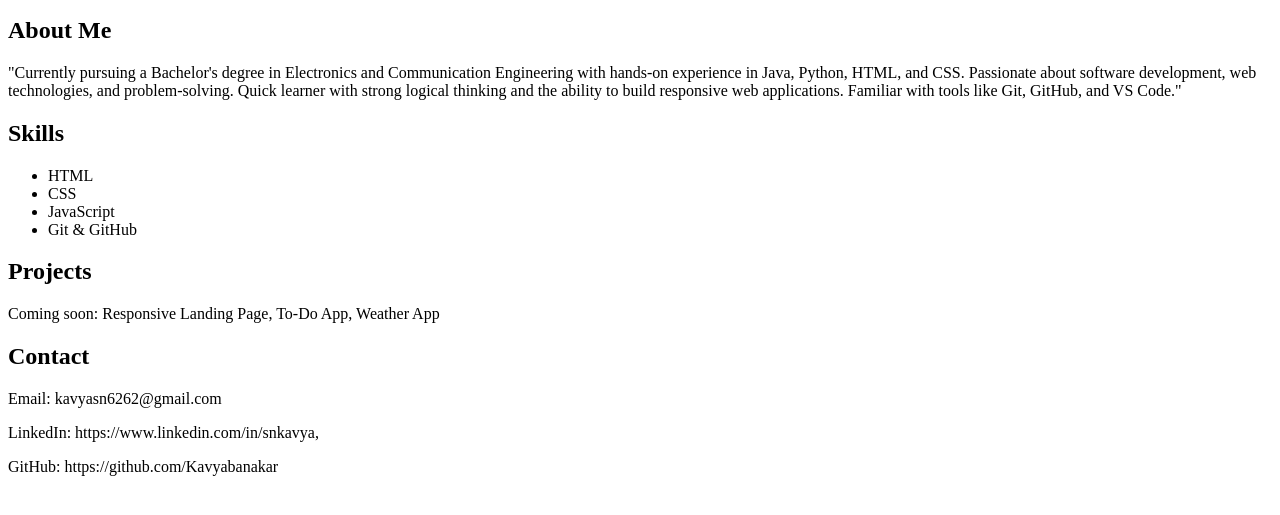
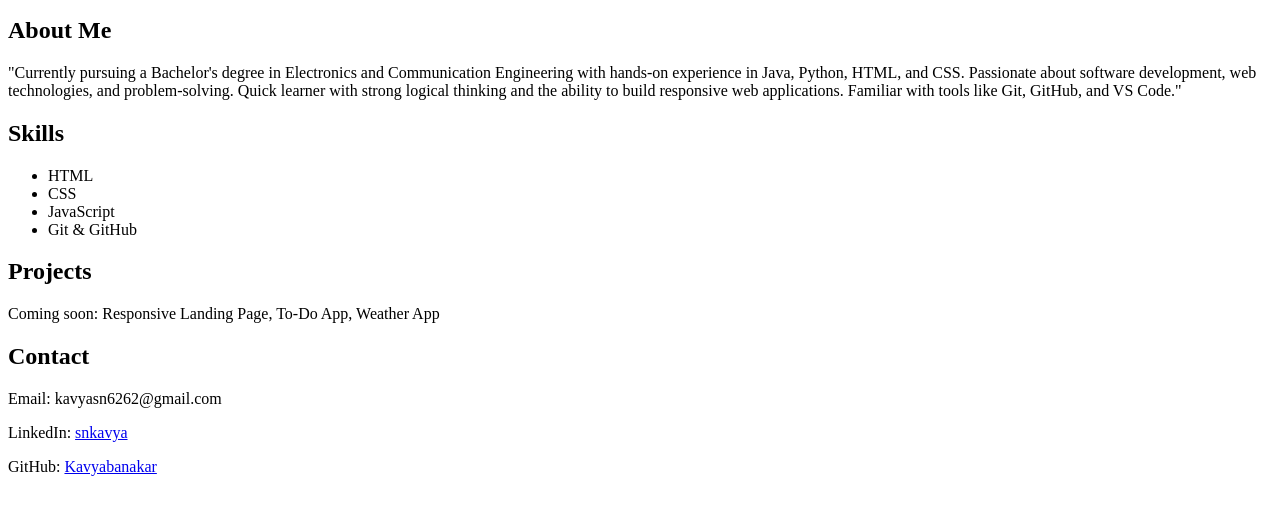
Before and after one commit to Kavyabanakar/INTERNSHIP-WEEK-1-4, a plain HTML site: page index.html in a window 1280 px wide. Shown: the part 101-616 px from the top of the page. Drawn offline with Linux system fonts and the light colour scheme.

Commit message:
updated line on 37 38 39 40

```diff
--- a/index.html
+++ b/index.html
@@ -35,8 +35,8 @@
   <section>
     <h2>Contact</h2>
     <p>Email: kavyasn6262@gmail.com</p>
-    <p>LinkedIn: https://www.linkedin.com/in/snkavya,</p>
-    <p>GitHub: https://github.com/Kavyabanakar</p>
+    <p>LinkedIn: <a href="https://www.linkedin.com/in/snkavya" target="_blank">snkavya</a></p>
+    <p>GitHub: <a href="https://github.com/Kavyabanakar" target="_blank">Kavyabanakar</a></p>
   </section>
 </body>
 </html>
```
